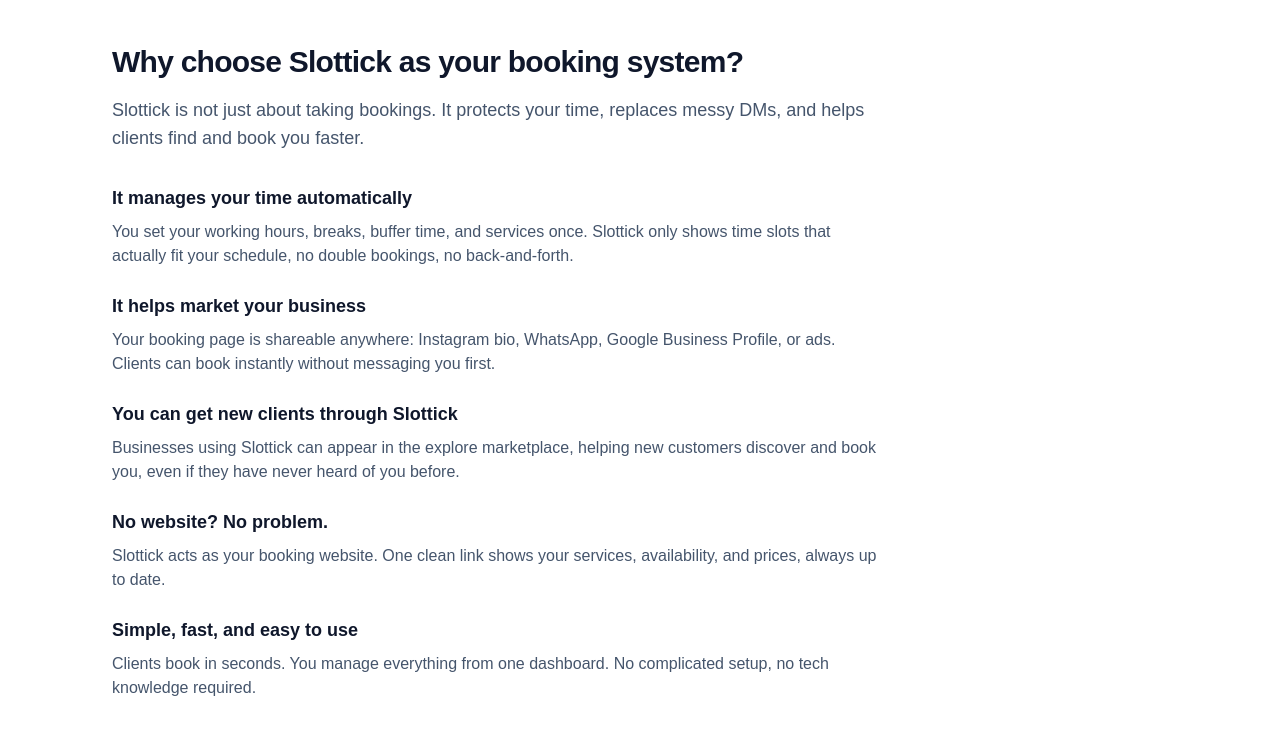
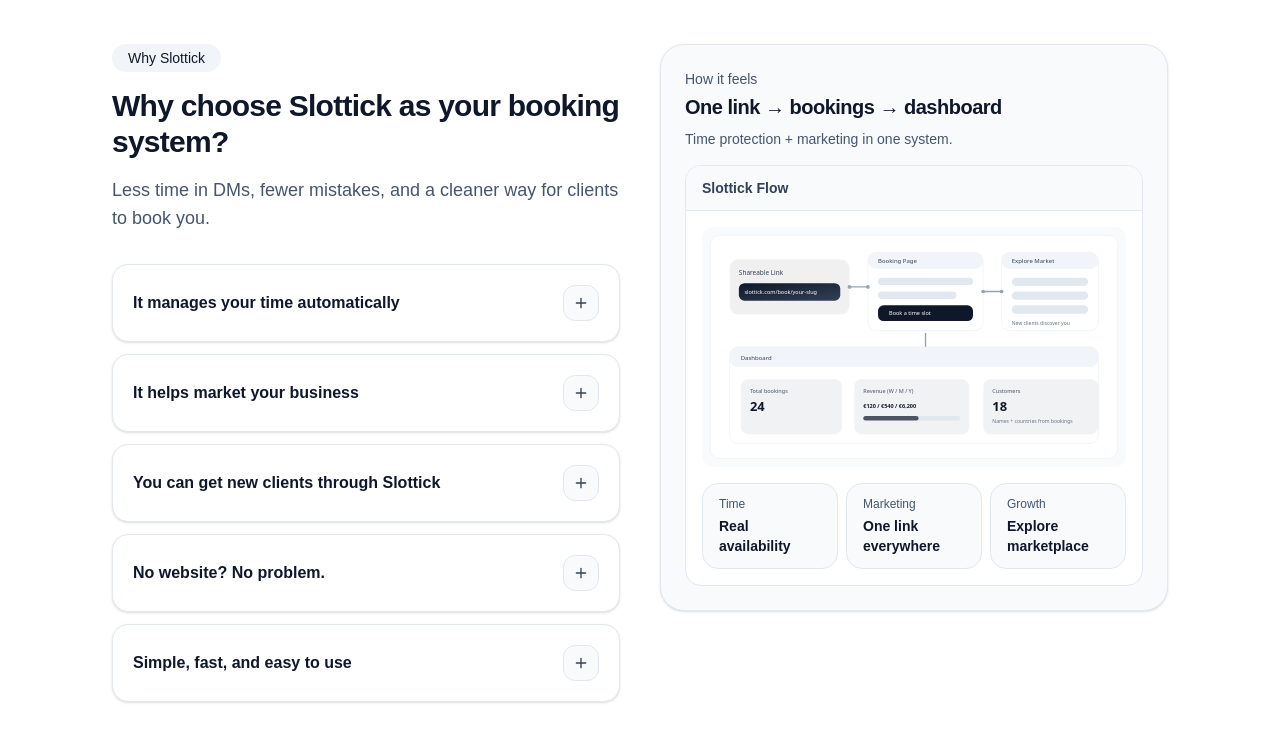
Before and after one commit to makoge/slottick, a Next.js app: page /1 in a window 1280 px wide. Shown: the part 1420-2152 px from the top of the page. Built offline with nearby package versions, Linux system fonts and the light colour scheme; no server answers.

Commit message:
front  page

```diff
--- a/app/[locale]/page.tsx
+++ b/app/[locale]/page.tsx
@@ -304,68 +304,218 @@
 </section>
 
 
-        {/* why slottick */}
-        <section className="mt-32 max-w-3xl">
-  <h2 className="text-3xl font-bold tracking-tight">
+        {/* why slottick (FAQ + visual) */}
+<section className="mt-32">
+  <div className="grid gap-10 lg:grid-cols-2 lg:items-start">
+    {/* LEFT: FAQ / Accordion */}
+    <div className="max-w-xl">
+      <span className="inline-flex w-fit rounded-full bg-slate-100 px-4 py-1 text-sm font-medium">
+        Why Slottick
+      </span>
+
+      <h2 className="mt-4 text-3xl font-bold tracking-tight">
         Why choose Slottick as your booking system?
       </h2>
 
       <p className="mt-4 text-lg text-slate-600">
-    Slottick is not just about taking bookings. It protects your time, replaces messy DMs, and helps clients find and book you faster.
+        Less time in DMs, fewer mistakes, and a cleaner way for clients to book you.
       </p>
 
-  <div className="mt-8 grid gap-6">
-    <div>
-      <h3 className="text-lg font-semibold">
-        It manages your time automatically
-      </h3>
-      <p className="mt-2 text-slate-600">
-        You set your working hours, breaks, buffer time, and services once.
-        Slottick only shows time slots that actually fit your schedule, no double bookings, no back-and-forth.
-      </p>
+      <div className="mt-8 grid gap-3">
+        {[
+          {
+            q: "It manages your time automatically",
+            a: "Set working hours, breaks, buffer time, and services once. Slottick only shows slots that fit your real schedule,no double bookings, no back-and-forth."
+          },
+          {
+            q: "It helps market your business",
+            a: "Your booking page works everywhere: Instagram bio, WhatsApp, Google Business Profile, ads. Clients book instantly without messaging first."
+          },
+          {
+            q: "You can get new clients through Slottick",
+            a: "Get discovered in the Slottick Explore marketplace so new customers can find and book you even if they’ve never heard of you."
+          },
+          {
+            q: "No website? No problem.",
+            a: "Slottick acts like your booking website. One clean link shows your services, prices, and live availability, always up to date."
+          },
+          {
+            q: "Simple, fast, and easy to use",
+            a: "Clients book in seconds. You manage everything from one dashboard,no complicated setup, no tech knowledge required."
+          }
+        ].map((item) => (
+          <details
+            key={item.q}
+            className="group rounded-2xl border border-slate-200 bg-white p-5 shadow-sm"
+          >
+            <summary className="flex cursor-pointer list-none items-center justify-between gap-4">
+              <span className="text-base font-semibold text-slate-900">
+                {item.q}
+              </span>
+
+              <span className="flex h-9 w-9 items-center justify-center rounded-xl border border-slate-200 bg-slate-50 text-slate-700 transition group-open:rotate-45">
+                <svg width="16" height="16" viewBox="0 0 24 24" fill="none" aria-hidden="true">
+                  <path d="M12 5v14M5 12h14" stroke="currentColor" strokeWidth="2" strokeLinecap="round" />
+                </svg>
+              </span>
+            </summary>
+
+            <div className="mt-3 text-sm leading-relaxed text-slate-600">
+              {item.a}
+            </div>
+          </details>
+        ))}
       </div>
 
-    <div>
-      <h3 className="text-lg font-semibold">
-        It helps market your business
-      </h3>
-      <p className="mt-2 text-slate-600">
-        Your booking page is shareable anywhere: Instagram bio, WhatsApp,
-        Google Business Profile, or ads. Clients can book instantly without messaging you first.
-      </p>
+      <div className="mt-8 flex flex-wrap gap-3">
+        <a
+          href={`/${locale}/register`}
+          className="rounded-xl bg-slate-900 px-6 py-3 text-sm font-semibold text-white hover:bg-slate-800"
+        >
+          Create your booking page
+        </a>
+
+      </div>
     </div>
 
-    <div>
-      <h3 className="text-lg font-semibold">
-        You can get new clients through Slottick
-      </h3>
-      <p className="mt-2 text-slate-600">
-        Businesses using Slottick can appear in the explore marketplace,
-        helping new customers discover and book you, even if they have never heard of you before.
-      </p>
+    {/* RIGHT: Visual (SVG illustration you can keep or replace with an image later) */}
+    <div className="rounded-3xl border border-slate-200 bg-slate-50 p-6 shadow-sm">
+      <div className="mb-4">
+        <div className="text-sm font-medium text-slate-600">How it feels</div>
+        <div className="mt-1 text-xl font-bold tracking-tight text-slate-900">
+          One link → bookings → dashboard
+        </div>
+        <div className="mt-2 text-sm text-slate-600">
+          Time protection + marketing in one system.
+        </div>
       </div>
 
-    <div>
-      <h3 className="text-lg font-semibold">
-        No website? No problem.
-      </h3>
-      <p className="mt-2 text-slate-600">
-        Slottick acts as your booking website. One clean link shows your
-        services, availability, and prices, always up to date.
-      </p>
+      <div className="overflow-hidden rounded-2xl border border-slate-200 bg-white">
+        <div className="border-b border-slate-200 bg-slate-50 px-4 py-3 text-sm font-semibold text-slate-700">
+          Slottick Flow
         </div>
 
-    <div>
-      <h3 className="text-lg font-semibold">
-        Simple, fast, and easy to use
-      </h3>
-      <p className="mt-2 text-slate-600">
-        Clients book in seconds. You manage everything from one dashboard.
-        No complicated setup, no tech knowledge required.
-      </p>
+        {/* Inline SVG (safe, lightweight, looks like a product diagram) */}
+        <div className="p-4">
+          <svg
+            viewBox="0 0 920 520"
+            className="h-auto w-full"
+            role="img"
+            aria-label="Illustration showing booking link, booking page, explore marketplace, and dashboard stats"
+          >
+            <defs>
+              <linearGradient id="g1" x1="0" y1="0" x2="1" y2="1">
+                <stop offset="0" stopColor="#0f172a" />
+                <stop offset="1" stopColor="#334155" />
+              </linearGradient>
+            </defs>
+
+            {/* background */}
+            <rect x="0" y="0" width="920" height="520" rx="24" fill="#f8fafc" />
+            <rect x="18" y="18" width="884" height="484" rx="20" fill="#ffffff" stroke="#e2e8f0" />
+
+            {/* left: share link */}
+            <rect x="60" y="70" width="260" height="120" rx="18" fill="#0f172a" opacity="0.06" stroke="#e2e8f0" />
+            <text x="80" y="105" fontSize="14" fill="#334155" fontFamily="ui-sans-serif, system-ui">
+              Shareable Link
+            </text>
+            <rect x="80" y="122" width="220" height="38" rx="12" fill="url(#g1)" />
+            <text x="92" y="146" fontSize="12" fill="#ffffff" fontFamily="ui-sans-serif, system-ui">
+              slottick.com/book/your-slug
+            </text>
+
+            {/* middle: booking page */}
+            <rect x="360" y="55" width="250" height="170" rx="18" fill="#ffffff" stroke="#e2e8f0" />
+            <rect x="360" y="55" width="250" height="36" rx="18" fill="#f1f5f9" />
+            <text x="382" y="78" fontSize="13" fill="#334155" fontFamily="ui-sans-serif, system-ui">
+              Booking Page
+            </text>
+            <rect x="382" y="110" width="206" height="16" rx="8" fill="#e2e8f0" />
+            <rect x="382" y="140" width="170" height="16" rx="8" fill="#e2e8f0" />
+            <rect x="382" y="170" width="206" height="34" rx="12" fill="#0f172a" />
+            <text x="406" y="192" fontSize="12" fill="#ffffff" fontFamily="ui-sans-serif, system-ui">
+              Book a time slot
+            </text>
+
+            {/* right-top: explore */}
+            <rect x="650" y="55" width="210" height="170" rx="18" fill="#ffffff" stroke="#e2e8f0" />
+            <rect x="650" y="55" width="210" height="36" rx="18" fill="#f1f5f9" />
+            <text x="672" y="78" fontSize="13" fill="#334155" fontFamily="ui-sans-serif, system-ui">
+              Explore Market
+            </text>
+            <rect x="672" y="110" width="166" height="18" rx="9" fill="#e2e8f0" />
+            <rect x="672" y="140" width="166" height="18" rx="9" fill="#e2e8f0" />
+            <rect x="672" y="170" width="166" height="18" rx="9" fill="#e2e8f0" />
+            <text x="672" y="212" fontSize="11" fill="#64748b" fontFamily="ui-sans-serif, system-ui">
+              New clients discover you
+            </text>
+
+            {/* dashboard stats bottom */}
+            <rect x="60" y="260" width="800" height="210" rx="18" fill="#ffffff" stroke="#e2e8f0" />
+            <rect x="60" y="260" width="800" height="44" rx="18" fill="#f1f5f9" />
+            <text x="84" y="288" fontSize="13" fill="#334155" fontFamily="ui-sans-serif, system-ui">
+              Dashboard
+            </text>
+
+            <rect x="84" y="330" width="220" height="120" rx="16" fill="#0f172a" opacity="0.05" stroke="#e2e8f0" />
+            <text x="104" y="360" fontSize="12" fill="#475569" fontFamily="ui-sans-serif, system-ui">
+              Total bookings
+            </text>
+            <text x="104" y="400" fontSize="28" fill="#0f172a" fontFamily="ui-sans-serif, system-ui" fontWeight="700">
+              24
+            </text>
+
+            <rect x="330" y="330" width="250" height="120" rx="16" fill="#0f172a" opacity="0.05" stroke="#e2e8f0" />
+            <text x="350" y="360" fontSize="12" fill="#475569" fontFamily="ui-sans-serif, system-ui">
+              Revenue (W / M / Y)
+            </text>
+            <text x="350" y="392" fontSize="12" fill="#0f172a" fontFamily="ui-sans-serif, system-ui" fontWeight="700">
+              €120 / €540 / €6,200
+            </text>
+            <rect x="350" y="410" width="210" height="10" rx="5" fill="#e2e8f0" />
+            <rect x="350" y="410" width="120" height="10" rx="5" fill="#0f172a" opacity="0.7" />
+
+            <rect x="610" y="330" width="250" height="120" rx="16" fill="#0f172a" opacity="0.05" stroke="#e2e8f0" />
+            <text x="630" y="360" fontSize="12" fill="#475569" fontFamily="ui-sans-serif, system-ui">
+              Customers
+            </text>
+            <text x="630" y="400" fontSize="28" fill="#0f172a" fontFamily="ui-sans-serif, system-ui" fontWeight="700">
+              18
+            </text>
+            <text x="630" y="426" fontSize="11" fill="#64748b" fontFamily="ui-sans-serif, system-ui">
+              Names + countries from bookings
+            </text>
+
+            {/* arrows */}
+            <path d="M320 130 C340 130, 345 130, 360 130" stroke="#94a3b8" strokeWidth="3" fill="none" />
+            <path d="M610 140 C630 140, 635 140, 650 140" stroke="#94a3b8" strokeWidth="3" fill="none" />
+            <path d="M485 230 C485 245, 485 250, 485 260" stroke="#94a3b8" strokeWidth="3" fill="none" />
+            <circle cx="320" cy="130" r="4" fill="#94a3b8" />
+            <circle cx="360" cy="130" r="4" fill="#94a3b8" />
+            <circle cx="610" cy="140" r="4" fill="#94a3b8" />
+            <circle cx="650" cy="140" r="4" fill="#94a3b8" />
+          </svg>
+
+          <div className="mt-4 grid gap-2 sm:grid-cols-3">
+            {[
+              { k: "Time", v: "Real availability" },
+              { k: "Marketing", v: "One link everywhere" },
+              { k: "Growth", v: "Explore marketplace" }
+            ].map((x) => (
+              <div key={x.k} className="rounded-2xl border border-slate-200 bg-slate-50 px-4 py-3">
+                <div className="text-xs font-medium text-slate-600">{x.k}</div>
+                <div className="mt-1 text-sm font-semibold text-slate-900">{x.v}</div>
+              </div>
+            ))}
+          </div>
+        </div>
+      </div>
+
+
     </div>
   </div>
 </section>
+
 
 
         {/* HOW IT WORKS */}
@@ -386,7 +536,7 @@
           ].map((item) => (
             <div
               key={item.title}
-              className="rounded-2xl border border-slate-200 p-6 shadow-sm"
+              className="rounded-2xl bg-slate-900 text-white ring-1 ring-white/10 border border-slate-200 p-6 shadow-lg"
             >
               <h3 className="text-lg font-semibold">{item.title}</h3>
               <p className="mt-2 text-slate-600">{item.desc}</p>
@@ -406,7 +556,7 @@
         </section>
 
         {/* CTA */}
-        <section className="mt-32 rounded-3xl bg-slate-900 px-8 py-14 text-white">
+        <section className="mt-26 rounded-3xl bg-slate-900 px-8 py-14 text-white">
           <h2 className="text-3xl font-bold tracking-tight">
             Your availability is your business.
           </h2>
```
Lines whose indentation alone changed are shown as unchanged.
